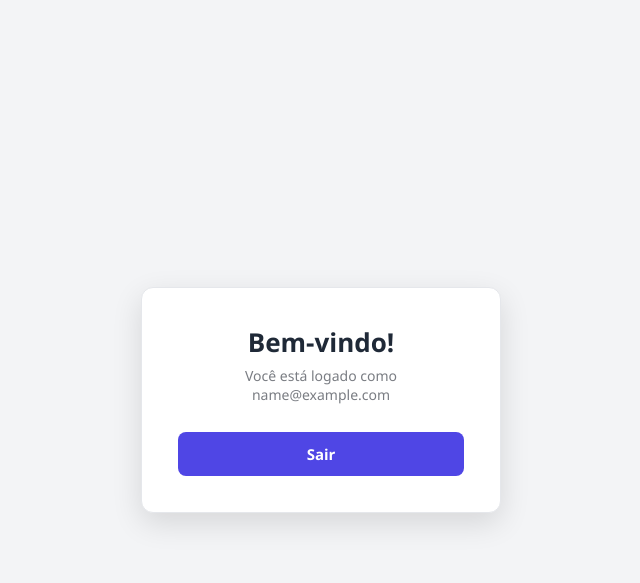
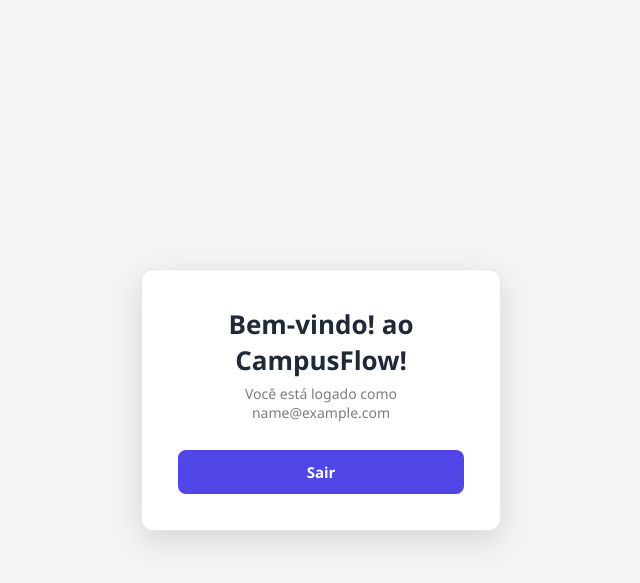
Before and after one commit to Grupo-Engenharia-Software/projeto_integrador, a Flask app: page /dashboard in a window 1280 px wide. Shown: the top 583 px of the page, without its empty margins (319-959 px from the left). Run offline with Flask 3, Linux system fonts and the light colour scheme; the visitor is signed in with stand-in values (Sample User, id 1).

Commit message:
Update welcome message in dashboard template

```diff
--- a/templates/dashboard.html
+++ b/templates/dashboard.html
@@ -8,7 +8,7 @@
 <body>
     <main class="loginContainer">
         <div class="loginCard" style="aspect-ratio: unset;">
-            <h1 class="loginTitulo">Bem-vindo!</h1>
+            <h1 class="loginTitulo">Bem-vindo! ao CampusFlow!</h1>
             <p class="loginSubtitulo">Você está logado como {{ email }}</p>
             <a href="{{ url_for('logout') }}" class="btn-submit" style="display: block; text-align: center; text-decoration: none;">
                 Sair
```
